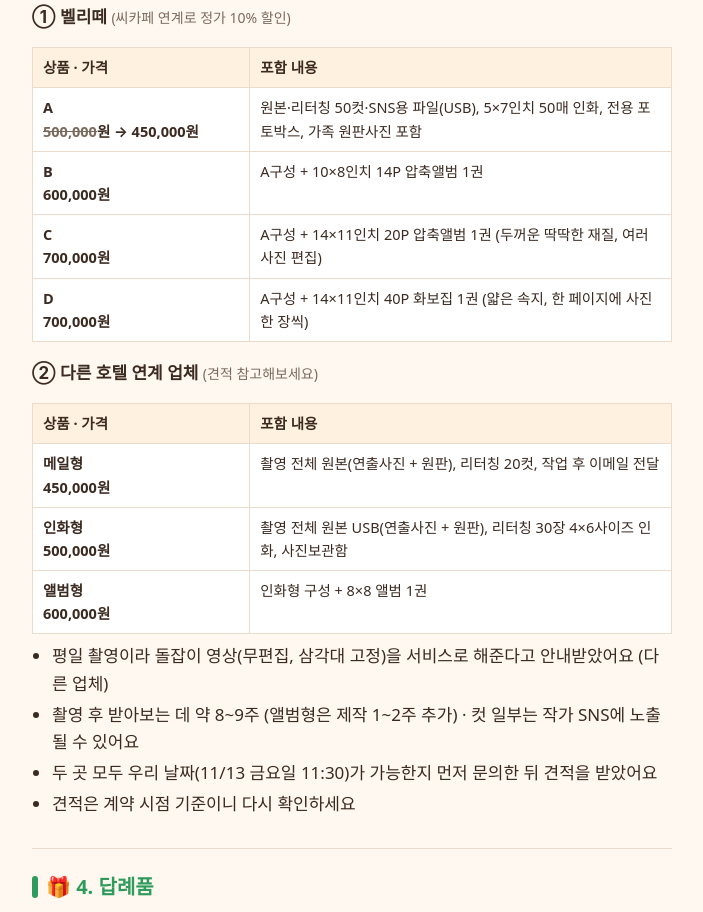
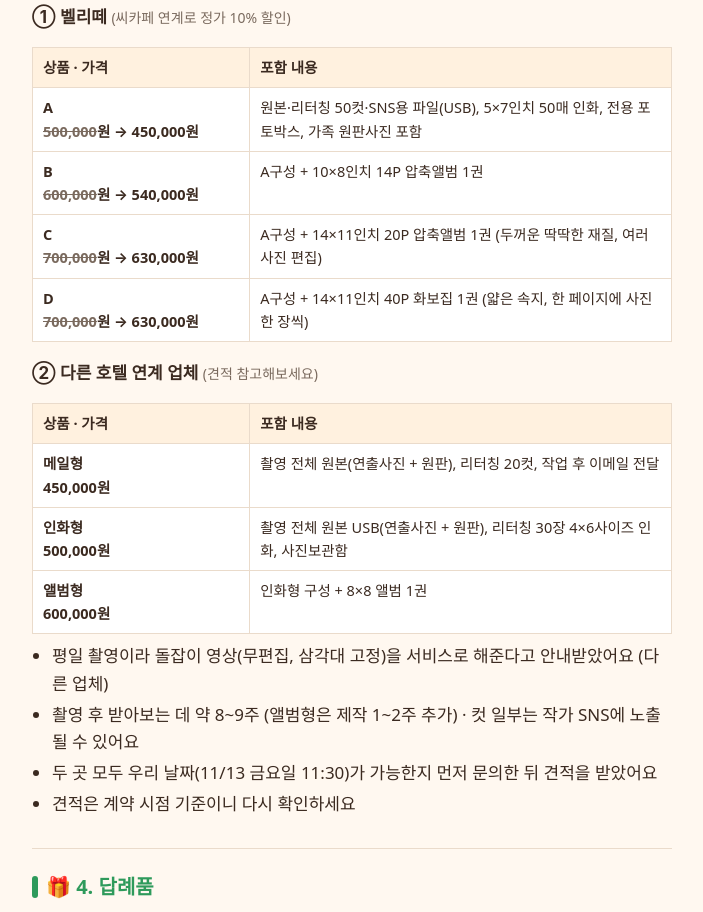
Before and after one commit to ybybgo/seoul-buffet-dol-budget, a plain HTML site: page index.html in a window 1280 px wide. Shown: the part 2568-3480 px from the top of the page, without its empty margins (288-991 px from the left). Drawn offline with Linux system fonts and the light colour scheme.

Commit message:
벨리떼 B·C·D 10% 할인가 반영
Co-Authored-By: Claude Sonnet 5.5 <noreply@anthropic.com>

```diff
--- a/index.html
+++ b/index.html
@@ -129,9 +129,9 @@ footer{margin-top:34px;color:var(--muted);font-size:13px}
 <p><b>① 벨리떼</b> <span class="note">(씨카페 연계로 정가 10% 할인)</span></p>
 <table><tr><th style="width:34%">상품 · 가격</th><th>포함 내용</th></tr>
 <tr><td class="k">A<br><s>500,000</s>원 → 450,000원</td><td>원본·리터칭 50컷·SNS용 파일(USB), 5×7인치 50매 인화, 전용 포토박스, 가족 원판사진 포함</td></tr>
-<tr><td class="k">B<br>600,000원</td><td>A구성 + 10×8인치 14P 압축앨범 1권</td></tr>
-<tr><td class="k">C<br>700,000원</td><td>A구성 + 14×11인치 20P 압축앨범 1권 (두꺼운 딱딱한 재질, 여러 사진 편집)</td></tr>
-<tr><td class="k">D<br>700,000원</td><td>A구성 + 14×11인치 40P 화보집 1권 (얇은 속지, 한 페이지에 사진 한 장씩)</td></tr></table>
+<tr><td class="k">B<br><s>600,000</s>원 → 540,000원</td><td>A구성 + 10×8인치 14P 압축앨범 1권</td></tr>
+<tr><td class="k">C<br><s>700,000</s>원 → 630,000원</td><td>A구성 + 14×11인치 20P 압축앨범 1권 (두꺼운 딱딱한 재질, 여러 사진 편집)</td></tr>
+<tr><td class="k">D<br><s>700,000</s>원 → 630,000원</td><td>A구성 + 14×11인치 40P 화보집 1권 (얇은 속지, 한 페이지에 사진 한 장씩)</td></tr></table>
 <p><b>② 다른 호텔 연계 업체</b> <span class="note">(견적 참고해보세요)</span></p>
 <table><tr><th style="width:34%">상품 · 가격</th><th>포함 내용</th></tr>
 <tr><td class="k">메일형<br>450,000원</td><td>촬영 전체 원본(연출사진 + 원판), 리터칭 20컷, 작업 후 이메일 전달</td></tr>
```
